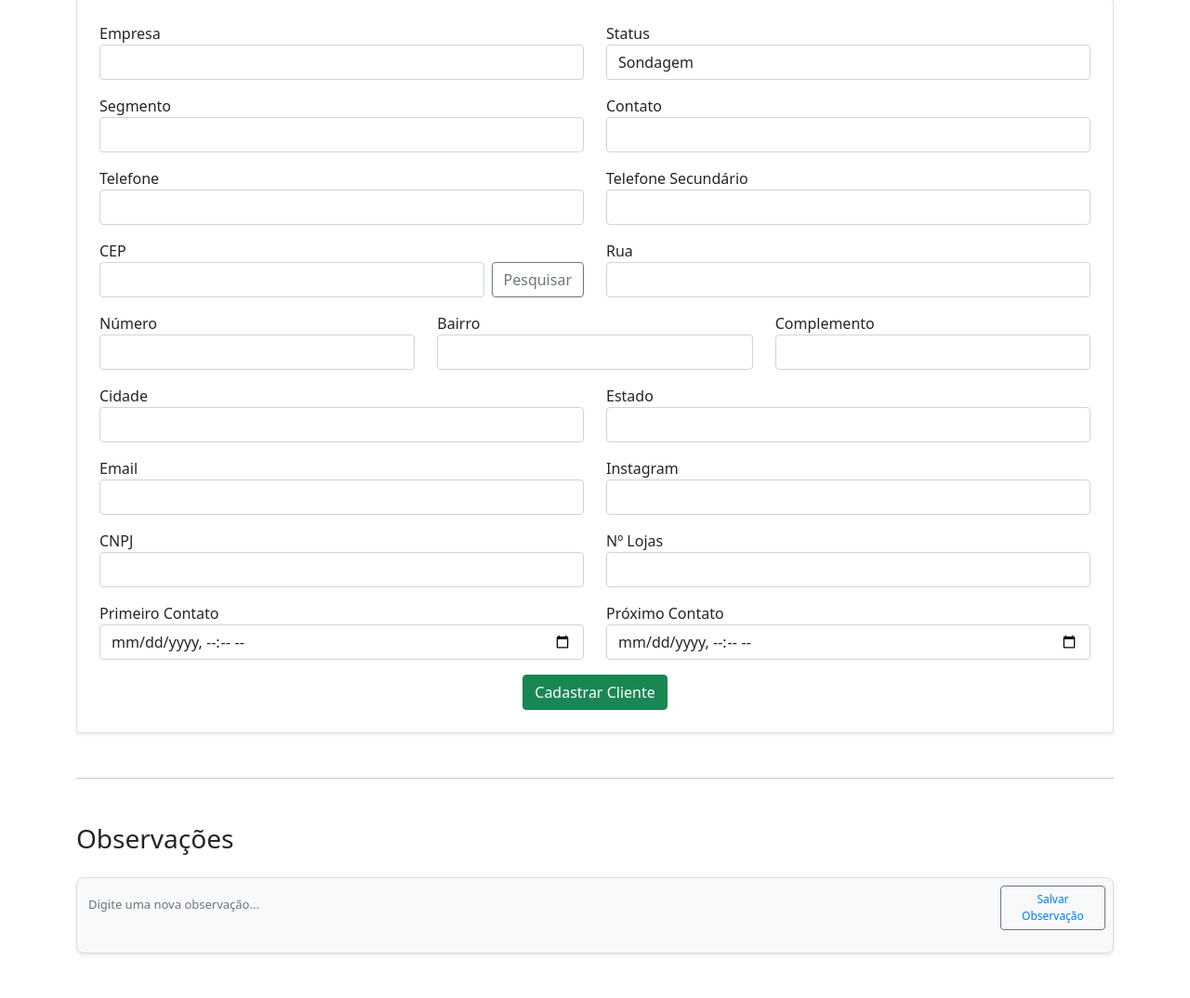
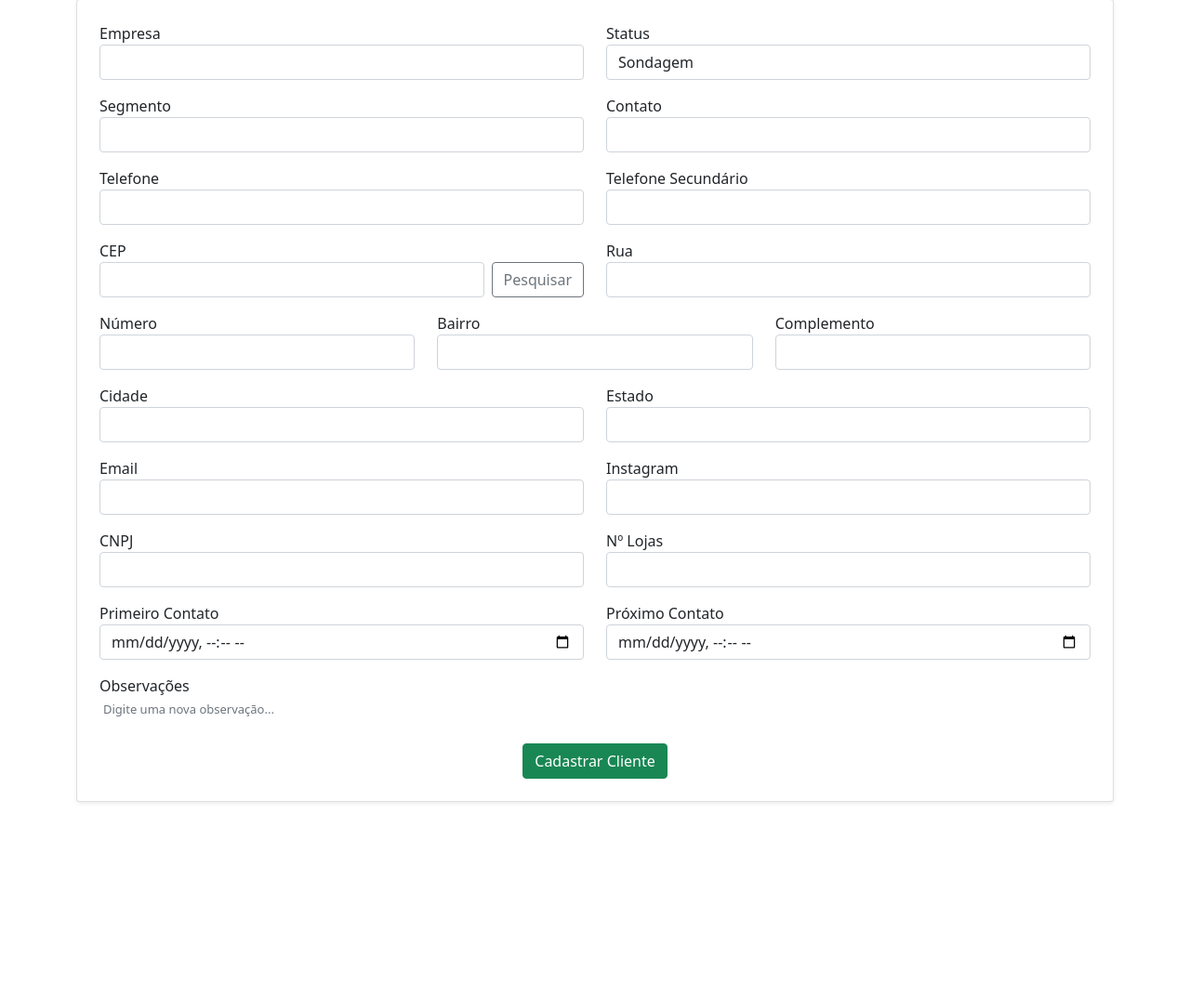
Before and after one commit to Univesp-PI-02/demo-repository, a Django app: page /cadastro/ in a window 1280 px wide. Shown: the part 171-1245 px from the top of the page at 93% size. After the commit the page ends 1035 px from the top, so only its background shows below. Run offline with Django 5.2, Linux system fonts and the light colour scheme.

Commit message:
formulario cadastro

```diff
--- a/projeto_cad/app_cad_clientes/templates/clientes/cadastro.html
+++ b/projeto_cad/app_cad_clientes/templates/clientes/cadastro.html
@@ -9,11 +9,11 @@
     <div class="row mb-3">
         <div class="col-md-6">
             <label>Empresa</label>
-            <input name="empresa" class="form-control" type="text">
+            <input name="empresa" class="form-control" type="text" required>
         </div>
         <div class="col-md-6">
             <label>Status</label>
-            <select name="status" class="form-control">
+            <select name="status" class="form-control" required>
                 <option value="Sondagem">Sondagem</option>
                 <option value="Apresentando">Apresentando</option>
                 <option value="Negociando">Negociando</option>
@@ -119,27 +119,17 @@
       </div>
     </div>
 
-    <div class="text-center">
-      <button type="submit" class="btn btn-success">Cadastrar Cliente</button>
+  <div class="row mb-3">
+    <div class="col-md-12">
+      <label>Observações</label>
+      <textarea name="observacoes" class="observacao-texto form-control" rows="2" placeholder="Digite uma nova observação..." required></textarea>
     </div>
-  </form>
+  </div>
 
-  <hr class="my-5">
-
-<!-- Seção de Observações para Cadastro -->
-<h3 class="my-4">Observações</h3>
-<div class="observacoes-container">
-    <div class="observacao-item">
-        <form action="{% url 'adicionar_observacao' cliente.id_cliente %}" method="post">
-            {% csrf_token %}
-            <div class="observacao-conteudo">
-                <textarea name="nova_observacao_texto" class="observacao-texto form-control" rows="2" placeholder="Digite uma nova observação..."></textarea>
-                <div class="observacao-botoes">
-                    <button type="submit" class="btn btn-outline-secondary btn-salvar">Salvar Observação</button>
-                </div>
-            </div>
-        </form>
-    </div>
+  <div class="text-center">
+    <button type="submit" class="btn btn-success">Cadastrar Cliente</button>
+  </div>
+</form>
 </div>
 
 <style>
```
